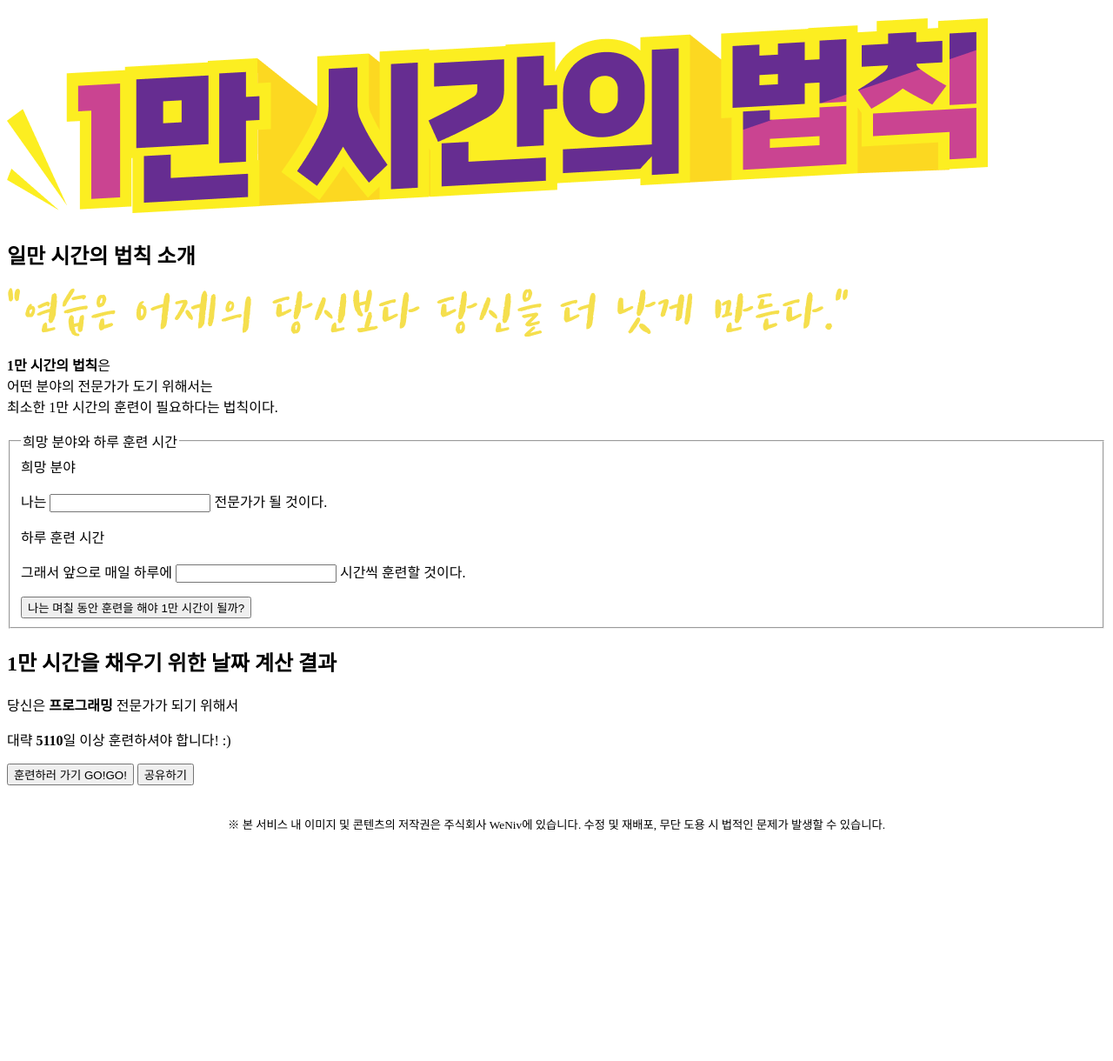
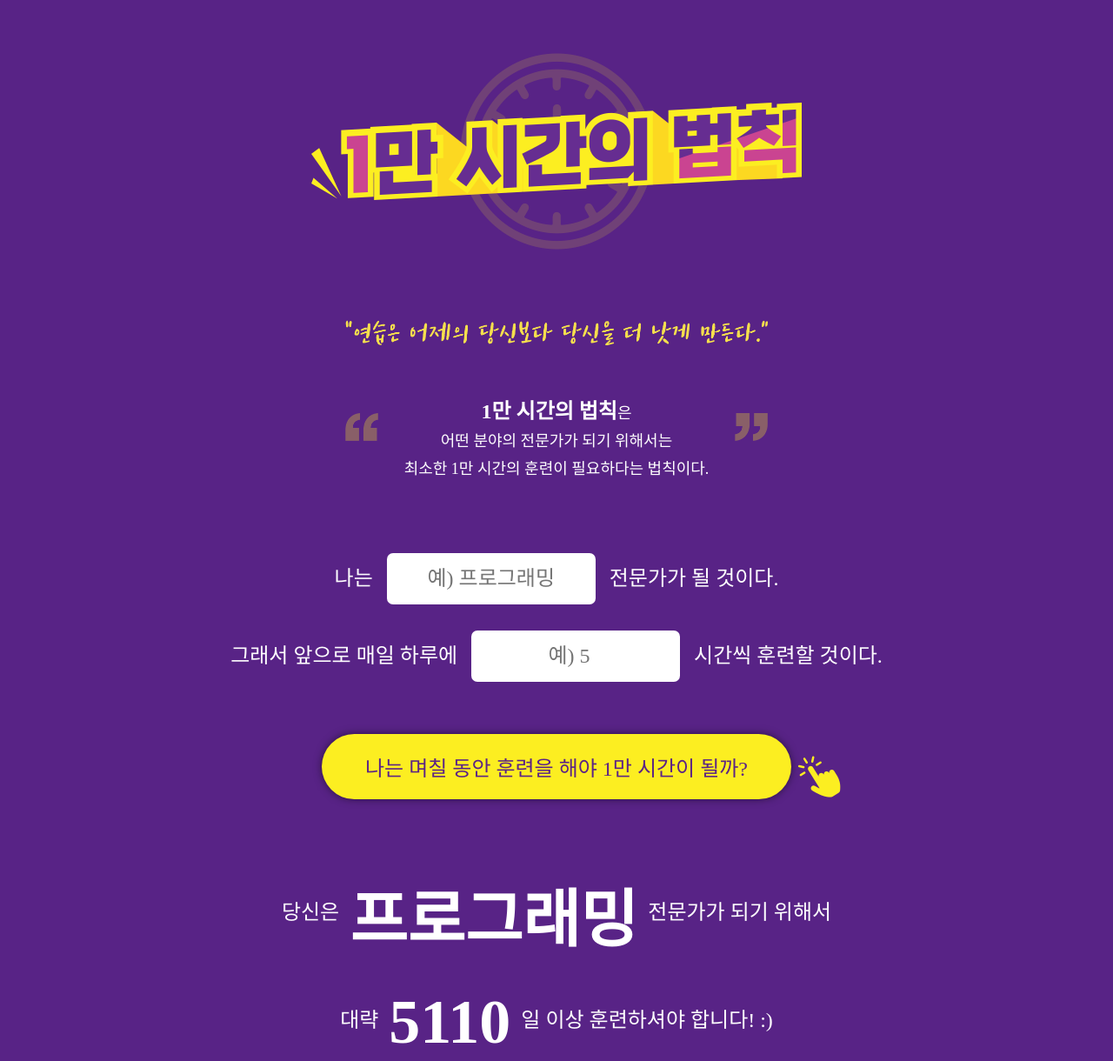
Before and after one commit to geekseal/10000-hour-rule, a plain HTML site: page index.html in a window 1280 px wide. Shown: the top 1220 px of the page at 87% size. Before the commit the page ends 965 px from the top, so only its background shows below. Drawn offline with Linux system fonts and the light colour scheme; a web font is replaced by a local one.

Commit message:
feat: 메인 페이지 css 작업

```diff
--- a/index.html
+++ b/index.html
@@ -6,52 +6,61 @@
     <meta http-equiv="X-UA-Compatible" content="IE=edge">
     <meta name="viewport" content="width=device-width, initial-scale=1.0">
     <title>1만 시간의 법칙</title>
+    <link rel="stylesheet" href="style/style.css">
 </head>
 
 <body>
-    <header>
-        <h1>
-            <img src="images/logo-main.png" alt="일만 시간의 법칙 페이지 로고입니다.">
-        </h1>
-    </header>
+    <section class="section-rule">
+        <h2 class="title">
+            <img class="img-logo" src="images/logo-main.png" alt="일만 시간의 법칙 페이지 로고입니다.">
+        </h2>
 
-    <main>
-        <section>
-            <h2>일만 시간의 법칙 소개</h2>
-            <img src="images/txt-better.png" alt="연습은 어제의 당신보다 당신을 더 낫게 만든다.">
-            <p>
+        <section class="intro">
+            <h3 class="ir">일만 시간의 법칙 소개</h3>
+            <img class="img-better" src="images/txt-better.png" alt="연습은 어제의 당신보다 당신을 더 낫게 만든다.">
+            <p class="txt-definition">
                 <strong>1만 시간의 법칙</strong>은
                 <br>
-                어떤 분야의 전문가가 도기 위해서는
+                어떤 분야의 전문가가 되기 위해서는
                 <br>
                 최소한 1만 시간의 훈련이 필요하다는 법칙이다.
             </p>
         </section>
-        <form>
+        <form class="input">
             <fieldset>
-                <legend>희망 분야와 하루 훈련 시간</legend>
-                <label for="inpField">희망 분야</label>
-                <p>나는 <input type="text"> 전문가가 될 것이다.</p>
-                <label for="inpHour">하루 훈련 시간</label>
-                <p>그래서 앞으로 매일 하루에 <input type="text"> 시간씩 훈련할 것이다.</p>
-                <button>나는 며칠 동안 훈련을 해야 1만 시간이 될까?</button>
+                <legend class="ir">희망 분야와 하루 훈련 시간</legend>
+                <label for="inpField" class="ir">희망 분야</label>
+                <p class="txt-field">
+                    나는
+                    <input class="inp-field" type="text" placeholder="예) 프로그래밍" required>
+                    전문가가 될 것이다.
+                </p>
+                <label for="inpHour" class="ir">하루 훈련 시간</label>
+                <p class="txt-time">
+                    그래서 앞으로 매일 하루에
+                    <input class="inp-time" type="number" placeholder="예) 5" require>
+                    시간씩 훈련할 것이다.
+                </p>
+                <button class="btn-submit">나는 며칠 동안 훈련을 해야 1만 시간이 될까?</button>
             </fieldset>
         </form>
-        <section>
-            <h2>1만 시간을 채우기 위한 날짜 계산 결과</h2>
-            <p>당신은 <strong>프로그래밍</strong> 전문가가 되기 위해서</p>
-            <p>대략 <strong>5110</strong>일 이상 훈련하셔야 합니다! &#58;&#41;</p>
-            <button>훈련하러 가기 GO!GO!</button>
-            <button>공유하기</button>
+        <section class="result">
+            <h3 class="ir">1만 시간을 채우기 위한 날짜 계산 결과</h3>
+            <p class="txt-field">
+                당신은<strong>프로그래밍</strong>전문가가 되기 위해서
+            </p>
+            <p class="txt-time">
+                대략<strong>5110</strong>일 이상 훈련하셔야 합니다! &#58;&#41;
+            </p>
+            <button class="btn-go">훈련하러 가기 GO!GO!</button>
+            <button class="btn-share">공유하기</button>
         </section>
-    </main>
+    </section>
 
-    <footer>
-        <img src="images/weniv.png" alt="주식회사 위니브">
-        <small>
-            &#8251; 본 서비스 내 이미지 및 콘텐츠의 저작권은 주식회사 WeNiv에 있습니다.
-            수정 및 재배포, 무단 도용 시 법적인 문제가 발생할 수 있습니다.
-        </small>
+    <footer class="footer">
+        <img class="img-weniv" src="images/weniv.png" alt="주식회사 위니브">
+        <img class="img-copyright" src="images/txt-copyright.png"
+            alt="본 서비스 내 이미지 및 콘텐츠의 저작권은 주식회사 WeNiv에 있습니다. 수정 및 재배포, 무단 도용 시 법적인 문제가 발생할 수 있습니다.">
     </footer>
 </body>
 
--- /dev/null
+++ b/style/style.css
@@ -0,0 +1,190 @@
+/* Reset */
+* {
+    box-sizing: border-box;
+}
+
+body, h2, h3, p, fieldset, button, input {
+    margin: initial;
+    padding: initial;
+}
+
+fieldset, button, input {
+    border-style: none;
+}
+
+button,
+input {
+    font-family: inherit;
+    font-size: inherit;
+    text-align: inherit;
+}
+
+:root {
+    --main-bg-color: #582386;
+    --main-font-color: white;
+    --btn-font-color: #5B2386;
+    --btn-bg-color: #FCEE21;
+}
+
+.ir {
+    position: absolute;
+    clip-path: inset(50%);
+    width: 1px;
+    height: 1px;
+    overflow: hidden;
+}
+
+img {
+    vertical-align: top;
+}
+
+/* Typo */
+@font-face {
+    font-family: 'GmarketSansMedium';
+    src: url('https://cdn.jsdelivr.net/gh/projectnoonnu/noonfonts_2001@1.1/GmarketSansMedium.woff') format('woff');
+    font-weight: normal;
+    font-style: normal;
+}
+
+@font-face {
+    font-family: 'GmarketSansBold';
+    src: url('https://cdn.jsdelivr.net/gh/projectnoonnu/noonfonts_2001@1.1/GmarketSansBold.woff') format('woff');
+    font-weight: normal;
+    font-style: normal;
+}
+
+:root {
+    font-family: 'GmarketSansMedium';
+    font-size: 24px;
+}
+
+.intro strong {
+    font-family: 'GmarketSansBold';
+    font-size: 1rem;
+}
+
+.result strong {
+    font-family: 'GmarketSansBold';
+    font-size: 3rem;
+}
+
+/* Layout */
+.section-rule {
+    display: flex;
+    flex-direction: column;
+    align-items: center;
+    gap: 80px;
+    padding: 60px;
+    background-color: var(--main-bg-color);
+    color: var(--main-font-color);
+}
+
+.intro,
+.input,
+.result {
+    text-align: center;
+}
+
+/* Design */
+.section-rule .title .img-logo {
+    width: 564px;
+}
+
+.section-rule .title {
+    background-image: url(../images/logo-background.png);
+    background-size: 261px;
+    background-repeat: no-repeat;
+    background-position: center;
+    padding: 58px 0;
+}
+
+.intro .img-better {
+    width: 486px;
+    margin-bottom: 60px;
+}
+
+.intro .txt-definition {
+    font-size: 18px;
+    line-height: 1.8em;
+    background-image: url(../images/quote-left.png), url(../images/quote-right.png);
+    background-size: 38px, 38px;
+    background-position: left 1em, right 1em;
+    background-repeat: no-repeat, no-repeat;
+}
+
+.txt-field {
+    margin-bottom: 30px;
+}
+
+.txt-time {
+    margin-bottom: 60px;
+}
+
+.input .inp-field,
+.input .inp-time {
+    width: 10rem;
+    padding: 16px 0;
+    margin: 0 10px;
+    border-radius: 7px;
+}
+
+.input .btn-submit {
+    position: relative;
+}
+
+.input .btn-submit::after {
+    content: '';
+    display: block;
+    width: 64px;
+    height: 50px;
+    position: absolute;
+    right: -64px;
+    bottom: 0;
+    background-image: url(../images/click.png);
+    background-size: cover;
+    background-position: center;
+    background-repeat: no-repeat;
+}
+
+.result strong {
+    margin: 0 12px;
+    vertical-align: middle;
+}
+
+.result .btn-go {
+    margin-right: 16px;
+}
+
+.result .btn-share {
+    background-color: white;
+}
+
+.footer {
+    background-color: var(--main-bg-color);
+    color: var(--main-font-color);
+    display: flex;
+    flex-direction: column;
+    align-items: center;
+    gap: 20px;
+    padding: 60px;
+}
+
+.footer .img-weniv {
+    width: 125px;
+}
+
+.footer .img-copyright {
+    width: 365px;
+}
+
+
+/* Component */
+button {
+    color: var(--btn-font-color);
+    background-color: var(--btn-bg-color);
+    cursor: pointer;
+    padding: 20px 50px;
+    box-shadow: 0px 0px 10px rgba(0, 0, 0, 0.5);
+    border-radius: 56px;
+    font-family: 'GmarketSansBold';
+}
```
Also changed, not shown: images/quote-left.png (added), images/quote-right.png (added), images/quote.png (deleted), images/txt-copyright.png (added), 2 other files.
